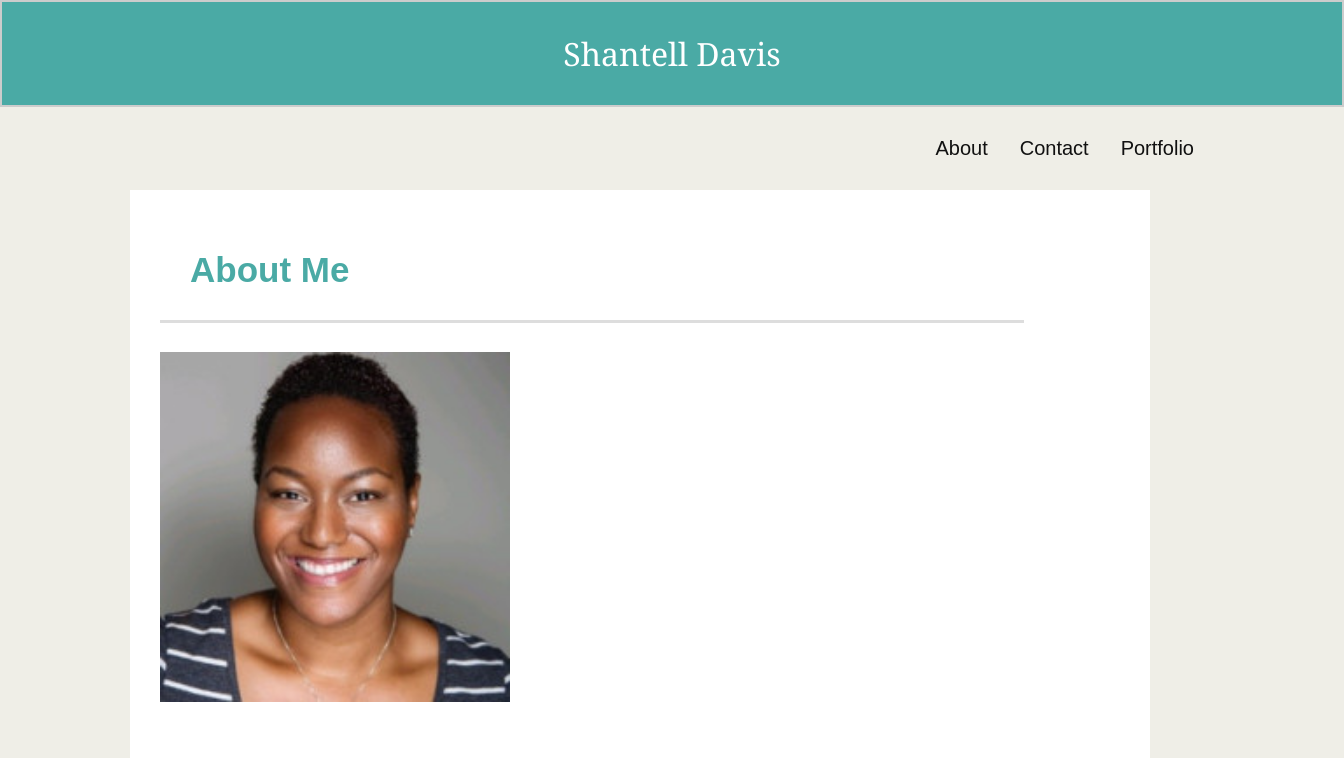
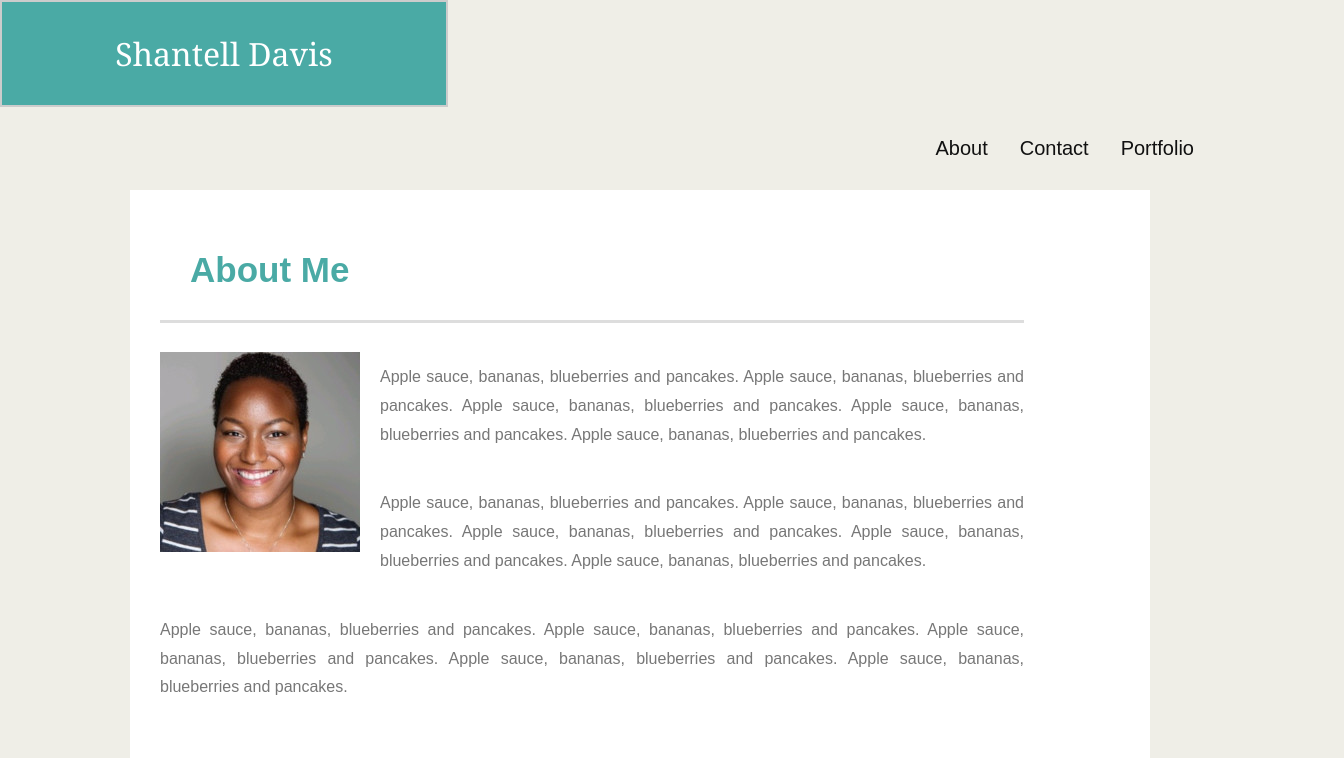
Before and after one commit to shantell87/Responsive-Portfolio, a plain HTML site: page index.html in a window 1280 px wide. Shown: the top 758 px of the page, 1344 px wide, since content can reach past the window. Drawn offline with Linux system fonts and the light colour scheme.

Commit message:
updated 960px  media queries

```diff
--- a/assets/css/style.css
+++ b/assets/css/style.css
@@ -191,7 +191,15 @@ For tablets */
 }
 
 
-/* For desktop
+/* For desktop */
 @media only screen and (min-width: 960px){
+    #bio-image {
+        float: left;
+        width: 200px;
+    }
+    header{
+        width: 30%;
+    }
 
-}  */
+
+}
```
